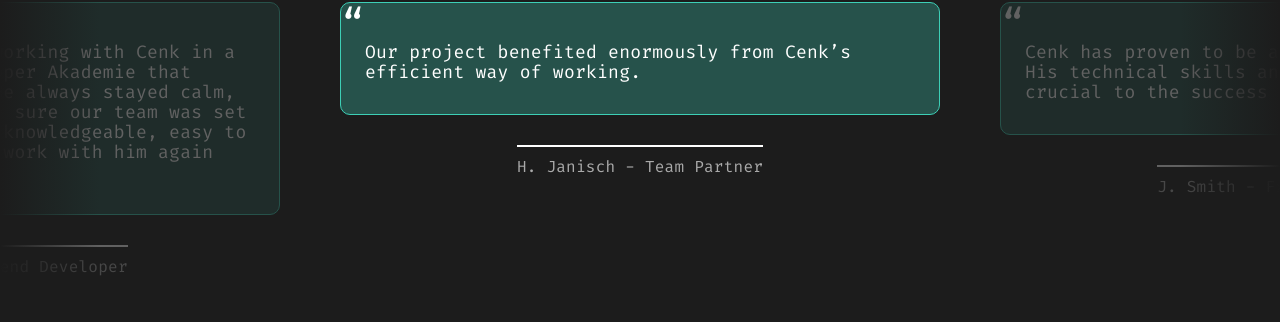
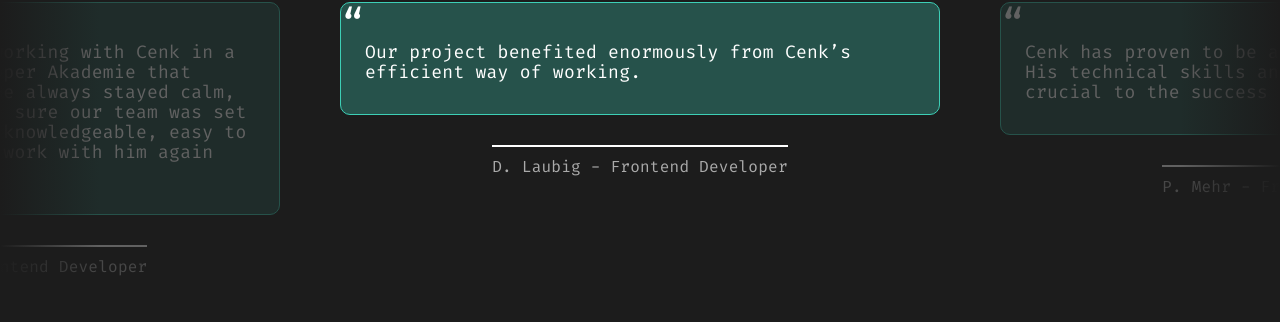
Before and after one commit to CenkKorkmaz92/MyPortfolio, an Angular app: page / in a window 1280 px wide. Shown: the part 4394-4716 px from the top of the page. Built offline with nearby package versions, Linux system fonts and the light colour scheme.

Commit message:
added comments from real people not figma

```diff
--- a/src/app/comments/comments.component.ts
+++ b/src/app/comments/comments.component.ts
@@ -22,15 +22,15 @@ export class CommentsComponent {
         EN: "Our project benefited enormously from Cenk’s efficient way of working.",
         DE: "Unser Projekt profitierte enorm von Cenks effizienter Arbeitsweise.",
       },
-      author: "H. Janisch",
-      role: "Team Partner",
+      author: "D. Laubig",
+      role: "Frontend Developer",
     },
     {
       quote: {
         EN: "Cenk has proven to be a reliable group partner. His technical skills and proactive approach were crucial to the success of our project.",
         DE: "Cenk hat sich als zuverlässiger Gruppenpartner erwiesen. Seine technischen Fähigkeiten und sein proaktiver Ansatz waren entscheidend für den Erfolg unseres Projekts.",
       },
-      author: "J. Smith",
+      author: "P. Mehr",
       role: "Frontend Developer",
     },
     {
@@ -38,7 +38,7 @@ export class CommentsComponent {
         EN: "I had the good fortune of working with Cenk in a group project at the Developer Akademie that involved a lot of effort. He always stayed calm, cool, and focused, and made sure our team was set up for success. He's super knowledgeable, easy to work with, and I'd happily work with him again given the chance.",
         DE: "Ich hatte das Glück, mit Cenk an einem Gruppenprojekt bei der Developer Akademie zu arbeiten, das viel Einsatz erforderte. Er blieb immer ruhig, konzentriert und sorgte dafür, dass unser Team erfolgreich war. Er ist äußerst kompetent, es ist leicht mit ihm zu arbeiten und ich würde jederzeit wieder mit ihm arbeiten.",
       },
-      author: "T. Schulz",
+      author: "P. Schoenborn",
       role: "Frontend Developer",
     },
   ];
```
